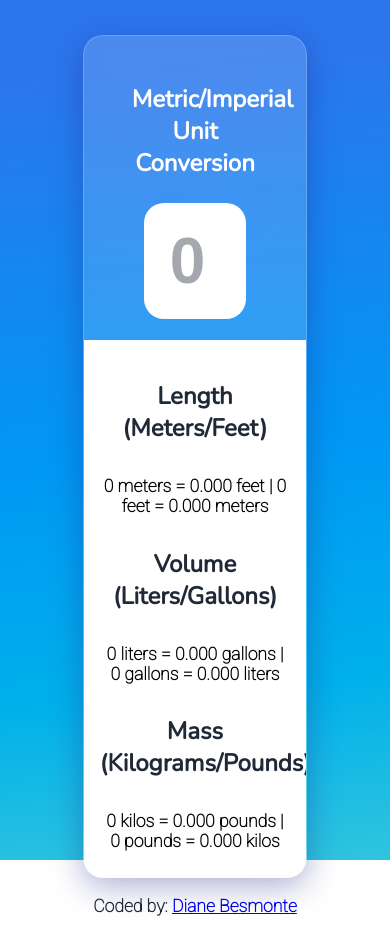
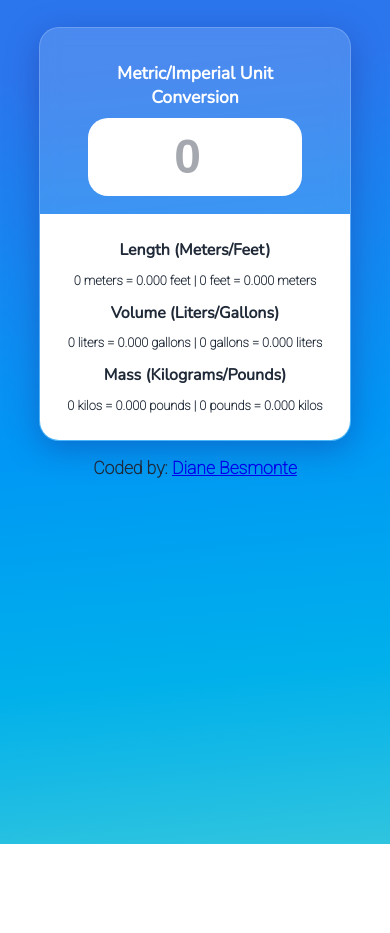
Before and after one commit to Diane-Besmonte/Unit-Converter, a plain HTML site: page index.html in a window 390 px wide. After the commit the page ends 844 px from the top, so only its background shows below. Drawn offline with nearby package versions, Linux system fonts and the light colour scheme.

Commit message:
Update the background and responsiveness

```diff
--- a/style.css
+++ b/style.css
@@ -2,6 +2,7 @@
 
 * {
 	box-sizing: border-box;
+    margin: 0;
 }
 
 :root {
@@ -23,12 +24,12 @@ body {
     );
     background-repeat: no-repeat;
     background-size: auto;
-    height: 100vh;
+    background-attachment: fixed;
     padding: 1.7em 0;
 }
 
 #card {
-    width: 60%;
+    width: 33em;
     max-width: 600px;
     margin: auto;
     padding: 1em 0 0 0;
@@ -46,7 +47,7 @@ body {
 }
 
 .insert h1 {
-    padding: 0.3em 0;
+    padding: 0.5em 0;
     text-transform: capitalize;
     font-size: 1.5rem;
     color: var(--white);
@@ -57,13 +58,13 @@ input[type=number] {
     background: var(--white);
     border-color: transparent;
     text-align: center;
-    padding: 0.3em 0.2em;
+    padding: 0.2em 0.2em;
     margin-bottom: 0.2em;
-    font-size: 4rem;
+    font-size: 3rem;
     outline: transparent;
     font-weight: 700;
     color: var(--text);
-    width: 80%;
+    width: 100%;
     border-radius: 20px;
   }
 
@@ -75,20 +76,22 @@ input[type=number] {
 /* Conversion Section */
 .calculation {
     background-color: var(--white);
-    padding: 0.5em 1em;
+    padding: 1.5em 1em;
 }
 
 .calculation h2 {
-    padding: 0.5em 0;
+    padding: 0.8em 0 0.8em 0;
     font-size: 1.5rem;
     color: var(--text);
     font-family: var(--heading);
+    font-weight: 800;
 }
 
 .calculation p {
-    font-size: 1.1rem;
+    font-size: 1rem;
     font-family: var(--prgph);
     font-weight: 600;
+    color: var(--text);
 }
 
 footer {
@@ -99,3 +102,40 @@ footer {
     font-weight: 800;
     font-size: 1.1em;
 }
+
+/* Responsiveness */
+
+/* @media only screen and (min-width: 577px)  {
+
+} */
+
+@media screen and (max-width: 576px) {
+    .insert h1 {
+        font-size: 1.1rem;
+    }
+
+    input[type=number] {
+        padding: 0.2em 0.3em;
+        width: 100%;
+    }
+
+    #card {
+        width: 80%;
+    }
+
+    .calculation {
+        padding: 1.2em 1em;
+    }
+
+    .calculation h2 {
+        padding: 0.4em 0;
+        font-size: 1rem;
+    }
+
+    .calculation p {
+        font-size: 0.8rem;
+        font-family: var(--prgph);
+        font-weight: 600;
+        padding: 0.4em 0 0.6em 0;
+    }
+  }
```
